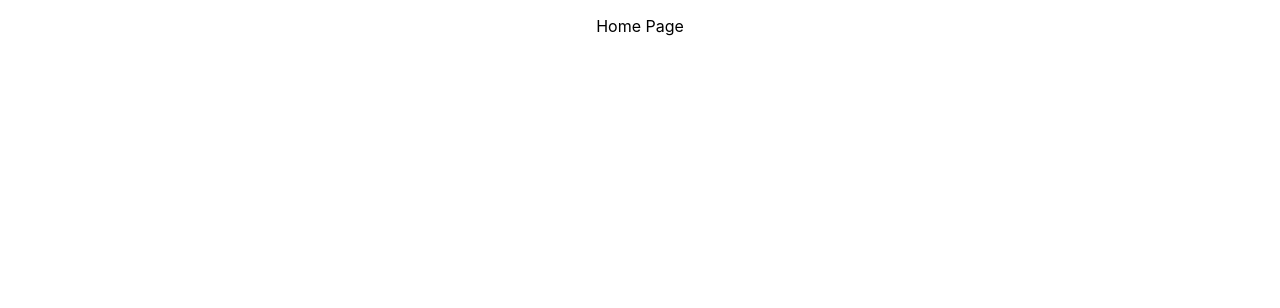
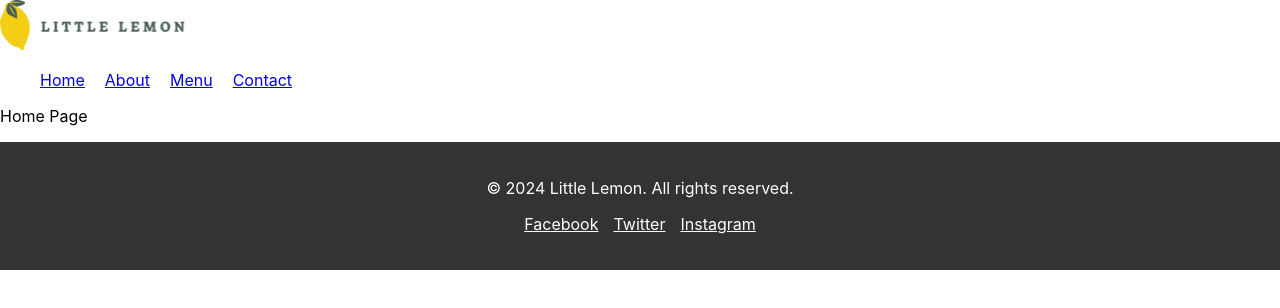
Before and after one commit to KateKashko/LittleLemonReactCapstone, a React (Create React App) app in the folder littlelemonreactcapstone/: page / in a window 1280 px wide. Shown: the top 308 px of the page. Built offline with nearby package versions, Linux system fonts and the light colour scheme.

Commit message:
some changes

```diff
--- a/littlelemonreactcapstone/src/App.js
+++ b/littlelemonreactcapstone/src/App.js
@@ -1,10 +1,16 @@
 import './App.css';
+import Header from './components/Header';
+import Main from './components/Main';
+import Footer from './components/Footer';
+
 
 function App() {
   return (
-    <div className="App">
-<p>Home Page</p>
-    </div>
+    <>
+      <Header />
+      <Main />
+      <Footer />
+    </>
   );
 }
 
--- a/littlelemonreactcapstone/src/components/Footer.js
+++ b/littlelemonreactcapstone/src/components/Footer.js
@@ -0,0 +1,16 @@
+import React from 'react';
+
+function Footer() {
+    return (
+      <footer style={{ textAlign: 'center', padding: '20px', backgroundColor: '#333', color: '#fff' }}>
+        <p>&copy; 2024 Little Lemon. All rights reserved.</p>
+        <ul style={{ listStyleType: 'none', display: 'flex', justifyContent: 'center', gap: '15px', padding: 0 }}>
+          <li><a href="https://facebook.com" style={{ color: '#fff' }}>Facebook</a></li>
+          <li><a href="https://twitter.com" style={{ color: '#fff' }}>Twitter</a></li>
+          <li><a href="https://instagram.com" style={{ color: '#fff' }}>Instagram</a></li>
+        </ul>
+      </footer>
+    );
+  }
+
+export default Footer;
--- a/littlelemonreactcapstone/src/components/Header.js
+++ b/littlelemonreactcapstone/src/components/Header.js
@@ -0,0 +1,13 @@
+import React from 'react';
+import Nav from './Nav';
+
+function Header() {
+  return (
+    <header>
+       <img src={require('../images/Logo.svg')} alt="Little Lemon Logo" style={{ height: '50px' }} />
+      <Nav />
+    </header>
+  );
+}
+
+export default Header;
--- a/littlelemonreactcapstone/src/components/Main.js
+++ b/littlelemonreactcapstone/src/components/Main.js
@@ -0,0 +1,11 @@
+import React from 'react';
+
+function Main() {
+  return (
+    <main>
+      <p>Home Page</p>
+    </main>
+  );
+}
+
+export default Main;
--- a/littlelemonreactcapstone/src/components/Nav.js
+++ b/littlelemonreactcapstone/src/components/Nav.js
@@ -0,0 +1,16 @@
+import React from 'react';
+
+function Nav() {
+    return (
+      <nav>
+        <ul style={{ listStyleType: 'none', display: 'flex', gap: '20px' }}>
+          <li><a href="#home">Home</a></li>
+          <li><a href="#about">About</a></li>
+          <li><a href="#menu">Menu</a></li>
+          <li><a href="#contact">Contact</a></li>
+        </ul>
+      </nav>
+    );
+  }
+
+export default Nav;
```
Also changed, not shown: littlelemonreactcapstone/src/images/Logo.svg (added).
